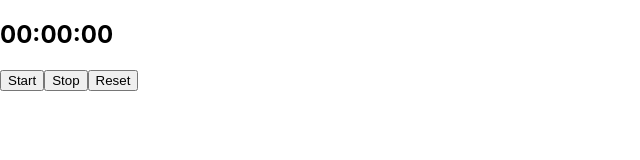
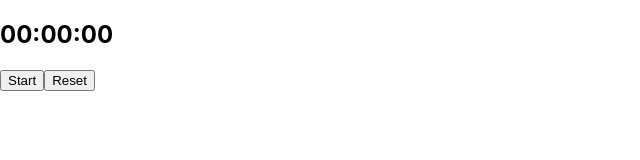
Before and after one commit to andrewsilent/first-react-app, a React (Create React App) app: page / in a window 1280 px wide. Shown: the top 160 px of the page, without its empty margins (0-640 px from the left). Built offline with nearby package versions, Linux system fonts and the light colour scheme.

Commit message:
refactor timer on setTimeout

```diff
--- a/src/components/StopWatch/index.jsx
+++ b/src/components/StopWatch/index.jsx
@@ -3,68 +3,67 @@ import React, { Component } from "react";
 class StopWatch extends Component {
   constructor(props) {
     super(props);
-    this.intervalId = null;
     this.state = {
+      isRunning: false,
+      timerId: null,
       time: new Date(0, 0, 0, 0, 0, 0, 0, 0),
     };
   }
 
   start = () => {
-    if (!this.intervalId) {
-      this.intervalId = setInterval(this.tick, 1000);
-    }
+    this.setState({ isRunning: true });
+  };
+
+  clear = () => {
+    clearTimeout(this.timerId);
+    this.timerId = null;
   };
 
   stop = () => {
-    clearInterval(this.intervalId);
-    this.intervalId = null;
+    this.setState({ isRunning: false });
   };
 
   reset = () => {
     this.stop();
-    this.setState({ time: new Date(0, 0, 0, 0, 0, 0, 0, 0) });
+    this.setState({ time: new Date(0, 0, 0, 0, 0, 0, 0, 0), isRunning: false });
   };
 
   tick = () => {
-    const { time } = this.state;
-    time.setSeconds(time.getSeconds() + 1);
-    this.setState({ time });
+    this.setState((state, props) => {
+      const { time, timerId } = state;
+      const newTime = new Date(time.getTime());
+      newTime.setSeconds(newTime.getSeconds() + 1);
+      return { time: newTime, timerId };
+    });
   };
 
-  componentDidMount() {}
+  componentDidMount() {
+    // this.start();
+  }
 
-  componentDidUpdate() {}
+  componentDidUpdate() {
+    const { isRunning } = this.state;
+    this.clear();
+    if (isRunning) {
+      this.timerId = setTimeout(this.tick, 1000);
+    }
+  }
 
   componentWillUnmount() {
     this.stop();
   }
 
   render() {
-    const { time } = this.state;
+    const { time, isRunning } = this.state;
     return (
       <article>
         <h1>{time.toLocaleTimeString("it-IT")}</h1>
-        <button
-          onClick={() => {
-            this.start();
-          }}
-        >
-          Start
-        </button>
-        <button
-          onClick={() => {
-            this.stop();
-          }}
-        >
-          Stop
-        </button>
-        <button
-          onClick={() => {
-            this.reset();
-          }}
-        >
-          Reset
-        </button>
+        {isRunning ? (
+          <button onClick={this.stop}>Stop</button>
+        ) : (
+          <button onClick={this.start}>Start</button>
+        )}
+        <button onClick={this.reset}>Reset</button>
       </article>
     );
   }
```
